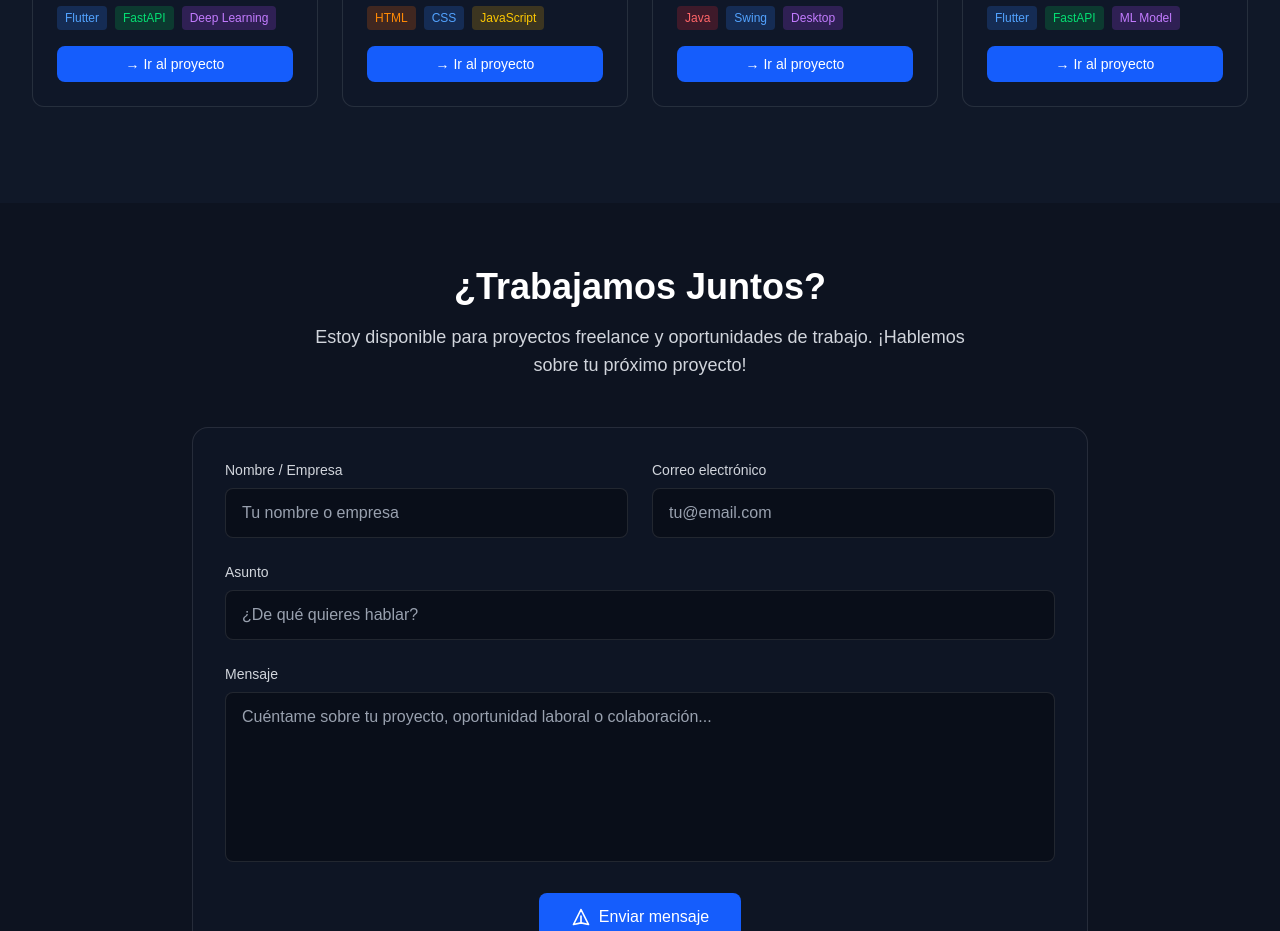
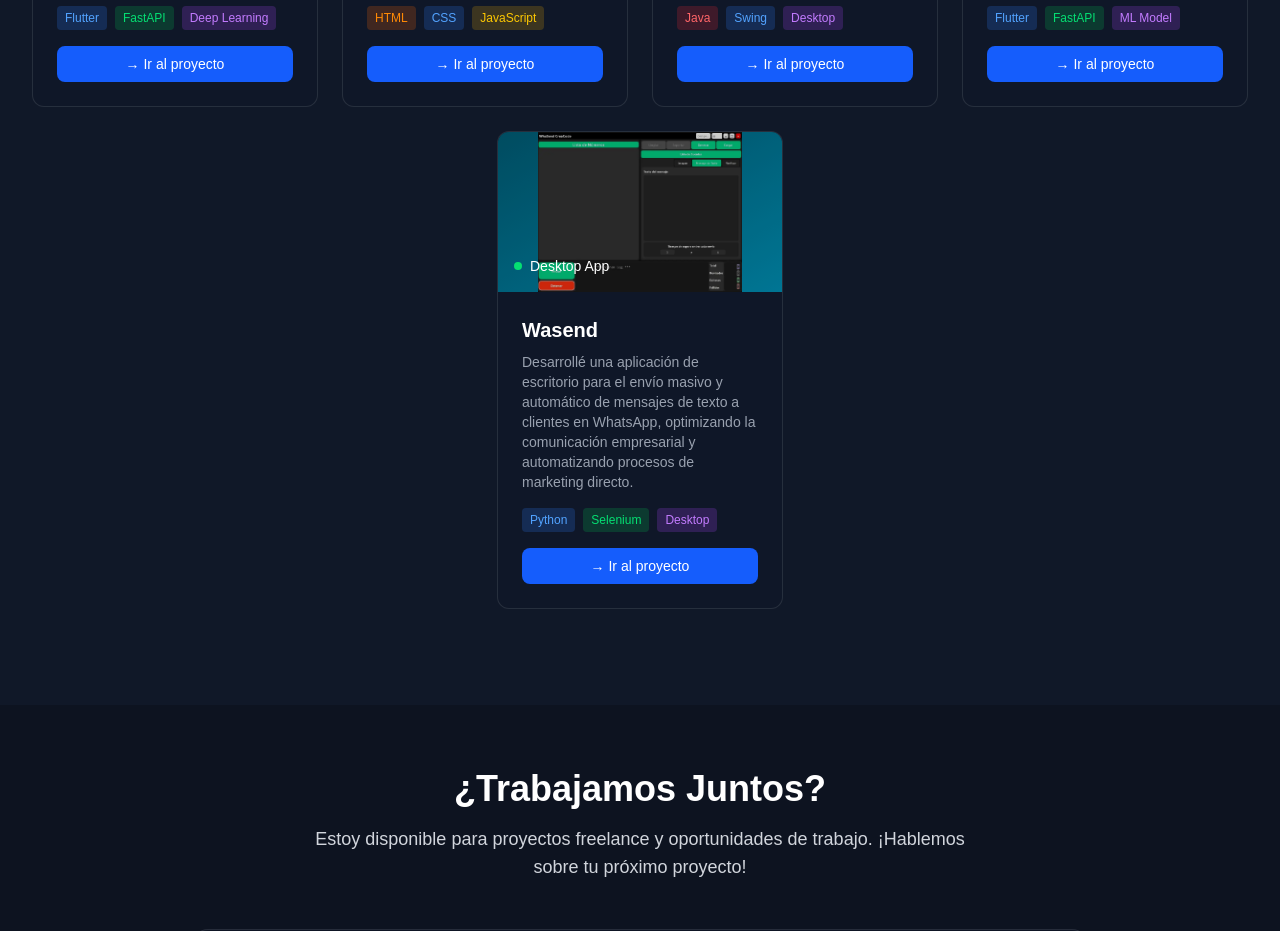
Before and after one commit to josmeldev/portafolioweb, a Next.js app: page / in a window 1280 px wide. Shown: the part 3000-3931 px from the top of the page. Built offline with nearby package versions, Linux system fonts and the light colour scheme.

Commit message:
Add Wasend project section to homepage with description and link

```diff
--- a/src/app/page.tsx
+++ b/src/app/page.tsx
@@ -783,6 +783,45 @@ export default function Home() {
               </div>
             </div>
 
+            {/* Proyecto 5 - Wasend */}
+            <div className="group relative bg-gray-900/80 rounded-xl overflow-hidden border border-white/10 hover:border-white/20 transition-all duration-300 w-full sm:w-[calc(50%-12px)] lg:w-[calc(33.333%-16px)] xl:w-[calc(25%-18px)] max-w-sm flex flex-col min-h-[28rem]">
+              <div className="aspect-video relative overflow-hidden bg-gradient-to-br from-cyan-800 to-cyan-600 flex items-center justify-center">
+                <img
+                  src="/wasend.webp"
+                  alt="Wasend - Aplicación de escritorio para envío masivo de WhatsApp"
+                  className="max-w-full max-h-full object-contain"
+                />
+                <div className="absolute inset-0 bg-black/20"></div>
+                <div className="absolute bottom-4 left-4 right-4">
+                  <div className="flex items-center gap-2 text-white text-sm">
+                    <div className="w-2 h-2 bg-green-400 rounded-full"></div>
+                    <span>Desktop App</span>
+                  </div>
+                </div>
+              </div>
+              <div className="p-6 flex flex-col flex-1">
+                <h3 className="text-white font-semibold text-xl mb-2">Wasend</h3>
+                <p className="text-gray-400 text-sm mb-4 flex-1">
+                  Desarrollé una aplicación de escritorio para el envío masivo y automático de mensajes de texto a clientes en WhatsApp, optimizando la comunicación empresarial y automatizando procesos de marketing directo.
+                </p>
+                <div className="mt-auto">
+                  <div className="flex flex-wrap gap-2 mb-4">
+                    <span className="px-2 py-1 bg-blue-500/20 text-blue-400 text-xs rounded">Python</span>
+                    <span className="px-2 py-1 bg-green-500/20 text-green-400 text-xs rounded">Selenium</span>
+                    <span className="px-2 py-1 bg-purple-500/20 text-purple-400 text-xs rounded">Desktop</span>
+                  </div>
+                  <a
+                    href="#"
+                    target="_blank"
+                    rel="noopener noreferrer"
+                    className="w-full bg-blue-600 hover:bg-blue-700 text-white py-2 rounded-lg text-sm transition-colors flex items-center justify-center"
+                  >
+                    → Ir al proyecto
+                  </a>
+                </div>
+              </div>
+            </div>
+
 
 
           </div>
```
Also changed, not shown: public/wasend.webp (added).
